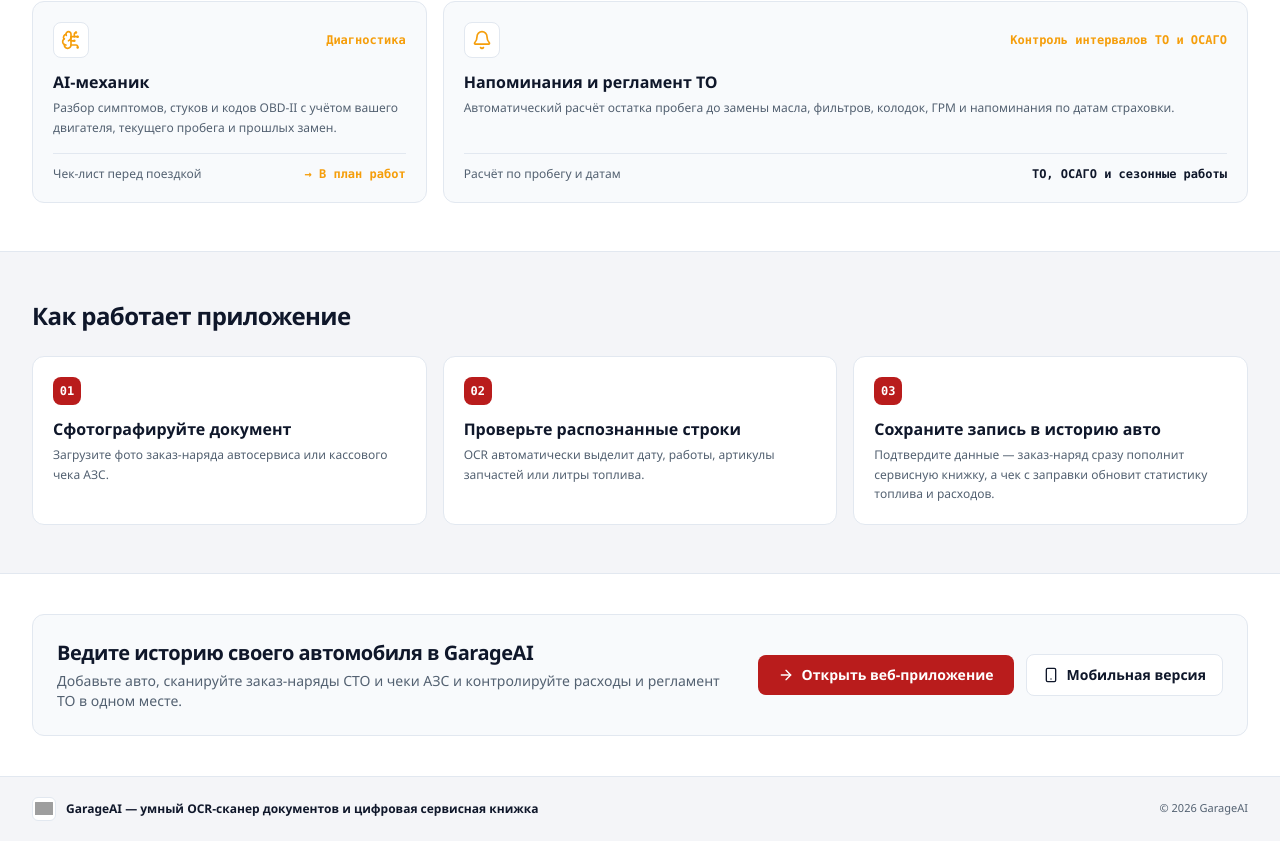
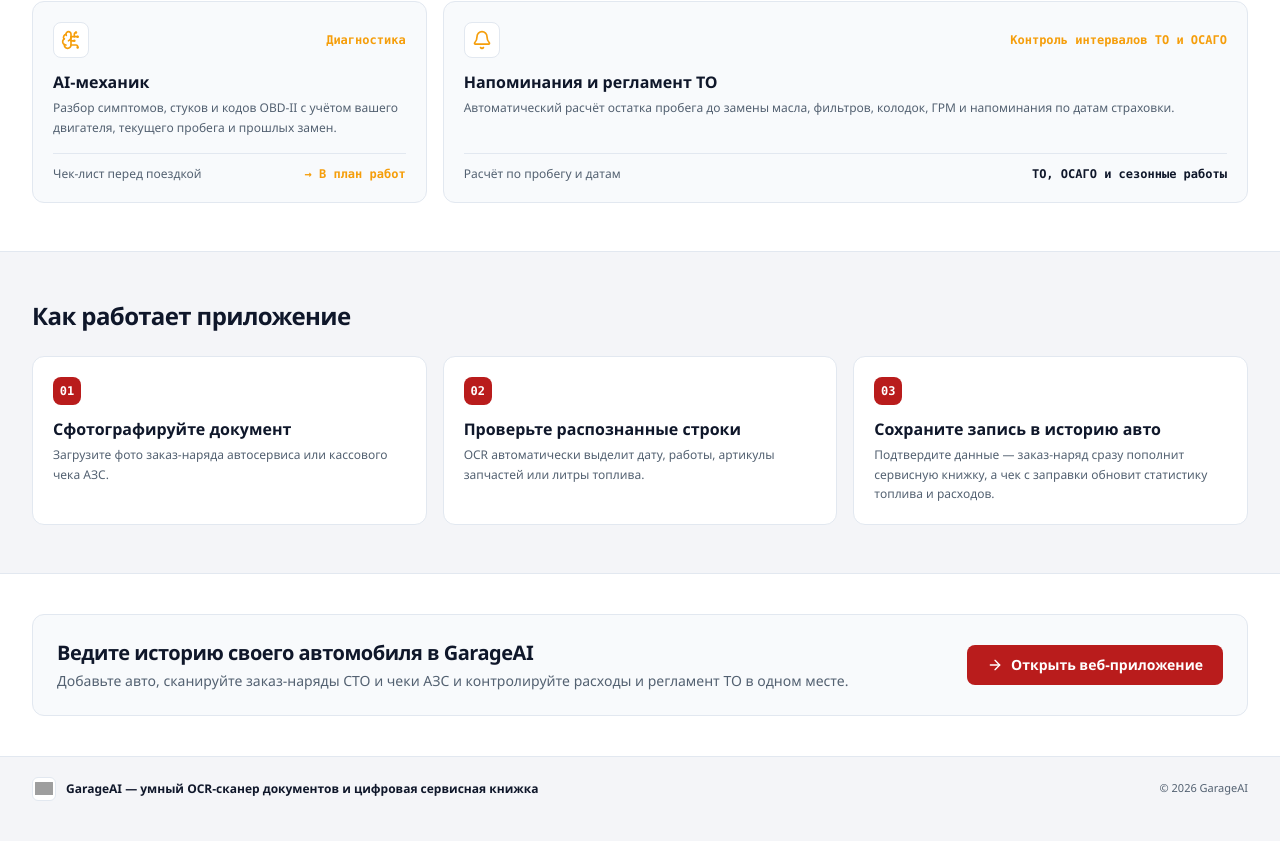
Before and after one commit to AlEX91udemy/GarageAI_1.0, a React (Vite) app: page / in a window 1280 px wide. Shown: the part 1099-1940 px from the top of the page. Built offline with nearby package versions, Linux system fonts and the light colour scheme; grey boxes are pictures that could not be loaded.

Commit message:
fix: animate final CTA and remove mobile button

```diff
--- a/src/LandingPage.tsx
+++ b/src/LandingPage.tsx
@@ -12,7 +12,6 @@ import {
   Fuel,
   Moon,
   ScanLine,
-  Smartphone,
   Sun,
 } from "lucide-react";
 import {
@@ -645,10 +644,10 @@ export function LandingPage() {
         <section className="border-t border-[#E2E8F0] bg-[#FFFFFF] py-10 dark:border-[#243044] dark:bg-[#17202E]">
           <div className="mx-auto max-w-7xl px-4 sm:px-6 lg:px-8">
             <motion.div
-              initial={{ opacity: 0, y: 18 }}
-              whileInView={{ opacity: 1, y: 0 }}
-              viewport={{ once: true, amount: 0.18 }}
-              transition={{ duration: 0.45, delay: 0.16, ease: "easeOut" }}
+              initial={{ opacity: 0, y: 32, scale: 0.98 }}
+              whileInView={{ opacity: 1, y: 0, scale: 1 }}
+              viewport={{ once: false, amount: 0.35 }}
+              transition={{ duration: 0.6, delay: 0.12, ease: "easeOut" }}
               className="flex flex-col items-start justify-between gap-4 rounded-xl border border-[#E2E8F0] bg-[#F8FAFC] p-6 sm:flex-row sm:items-center dark:border-[#243044] dark:bg-[#1E293B]"
             >
               <div>
@@ -666,13 +665,6 @@ export function LandingPage() {
                 >
                   <ArrowRight className="h-4 w-4" />
                   <span>Открыть веб-приложение</span>
-                </a>
-                <a
-                  href="/app?view=mobile"
-                  className="garage-btn-anim inline-flex items-center gap-2 rounded-lg border border-[#E2E8F0] bg-[#FFFFFF] px-4 py-2.5 text-sm font-semibold text-[#0F172A] hover:bg-[#F8FAFC] dark:border-[#243044] dark:bg-[#17202E] dark:text-[#F8FAFC] dark:hover:bg-[#1E293B]"
-                >
-                  <Smartphone className="h-4 w-4" />
-                  <span>Мобильная версия</span>
                 </a>
               </div>
             </motion.div>
```
